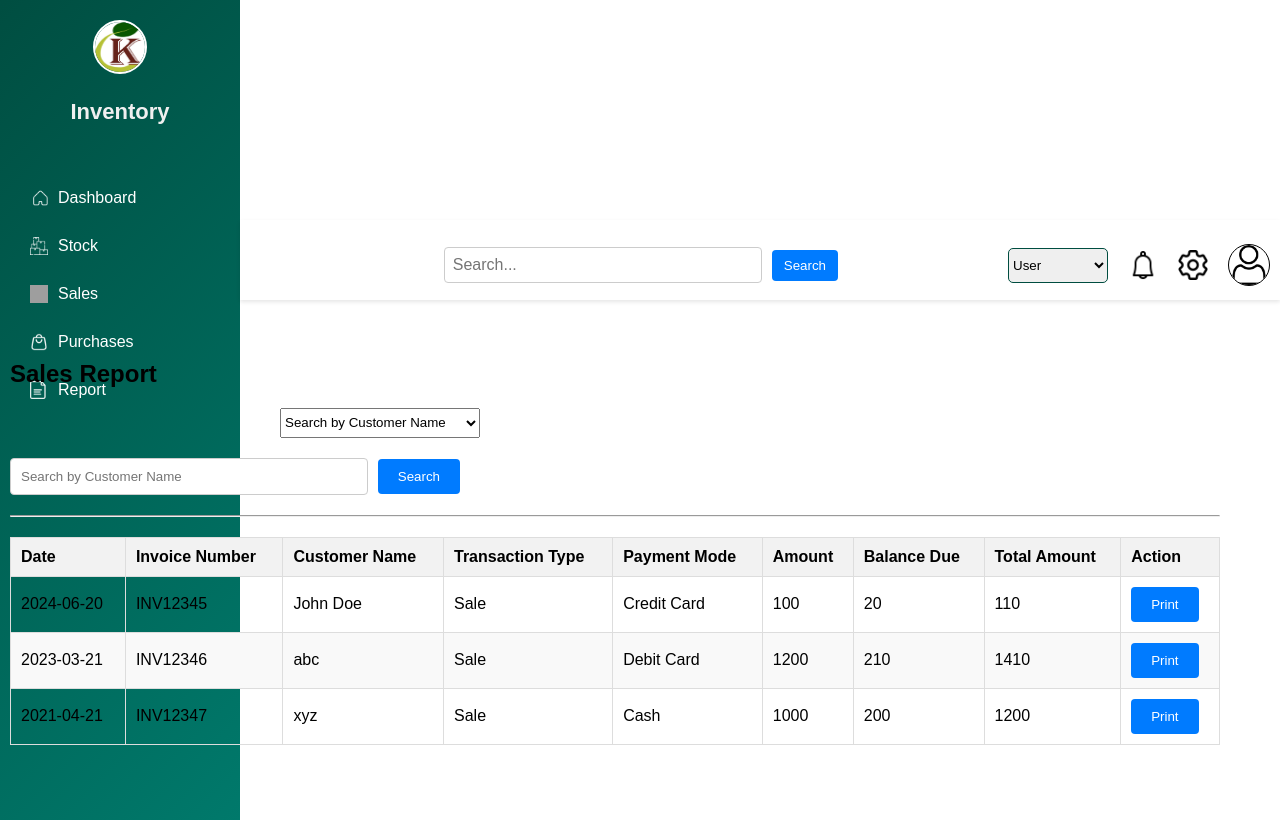
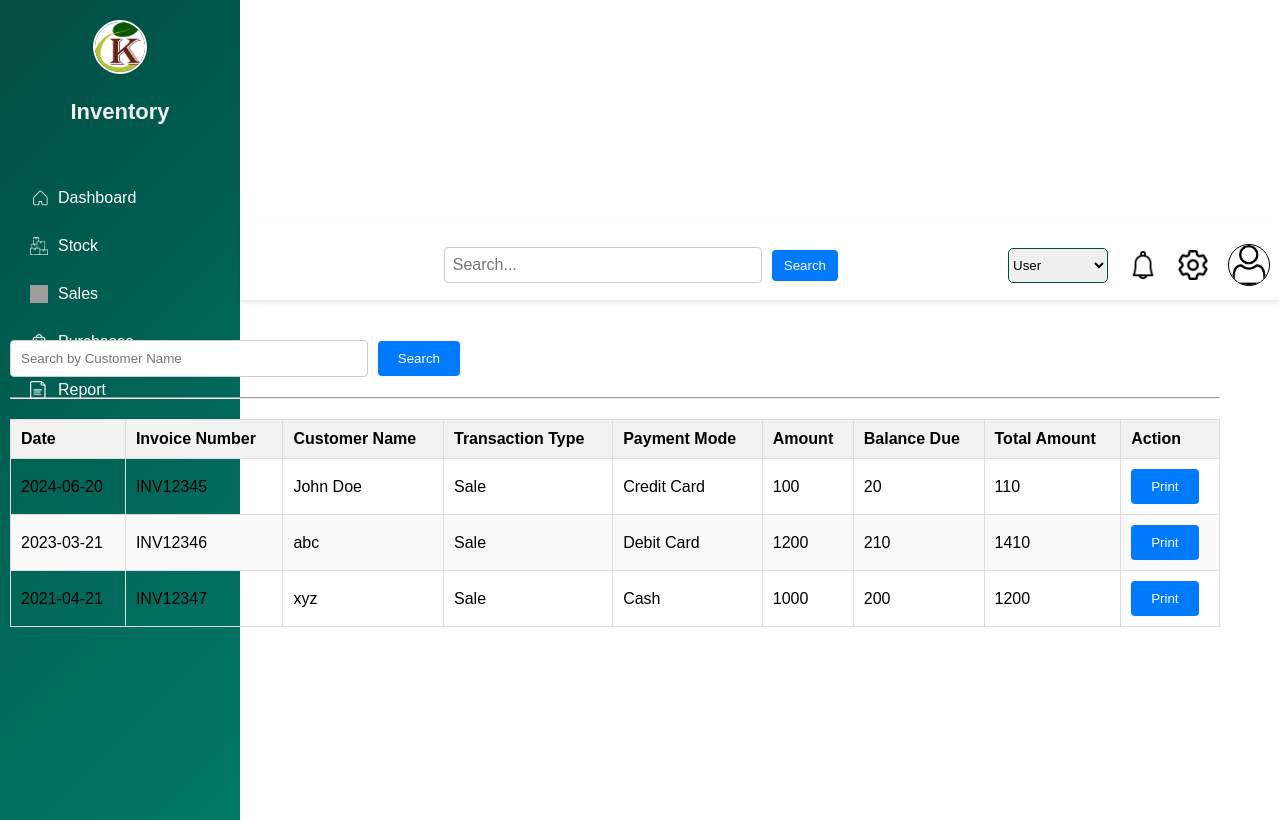
Before and after one commit to MayuriGanore/ErpKeshav_React, a React (Create React App) app: page /report/sale in a window 1280 px wide. Built offline with nearby package versions, Linux system fonts and the light colour scheme; grey boxes are pictures that could not be loaded.

Commit message:
Update Sale_Report.js

```diff
--- a/src/components/Sale_Report/Sale_Report.js
+++ b/src/components/Sale_Report/Sale_Report.js
@@ -47,31 +47,7 @@ const SaleReport = ({ initialData }) => {
     }
   };
 
-  const handleSort = (event) => {
-    const sortOption = event.target.value;
-    setSortOption(sortOption);
-    const sortedData = [...filteredData].sort((a, b) => {
-      switch (sortOption) {
-        case 'customerName':
-          return a.customerName.localeCompare(b.customerName);
-        case 'date':
-          return new Date(a.date) - new Date(b.date);
-        case 'invoiceNumber':
-          return a.invoiceNumber.localeCompare(b.invoiceNumber);
-        case 'transactionType':
-          return a.transactionType.localeCompare(b.transactionType);
-        case 'paymentMode':
-          return a.paymentMode.localeCompare(b.paymentMode);
-        case 'amount':
-          return a.amount - b.amount;
-        case 'totalAmount':
-          return a.totalAmount - b.totalAmount;
-        default:
-          return 0;
-      }
-    });
-    setFilteredData(sortedData);
-  };
+
 
   const handlePrint = (item) => {
     const printWindow = window.open('', '', 'fullscreen=yes, height=10000px, width=1000px');
@@ -108,18 +84,6 @@ const SaleReport = ({ initialData }) => {
   return (
     <div className="container">
       <div className="salereport">
-        <h2>Sales Report</h2>
-        <div className="container2">
-          <select className="select_menu" onChange={(e) => setSearchOption(e.target.value)}>
-            <option value="customerName">Search by Customer Name</option>
-            <option value="date">Search by Date</option>
-            <option value="invoiceNumber">Search by Invoice No.</option>
-            <option value="transactionType">Search by Transaction Type</option>
-            <option value="paymentMode">Search by Payment Mode</option>
-            <option value="amount">Search by Amount</option>
-            <option value="totalAmount">Search by Total Amount</option>
-          </select>
-        </div>
         <form onSubmit={handleSearch} className="search-container">
           <input
             id="searchBox"
```
